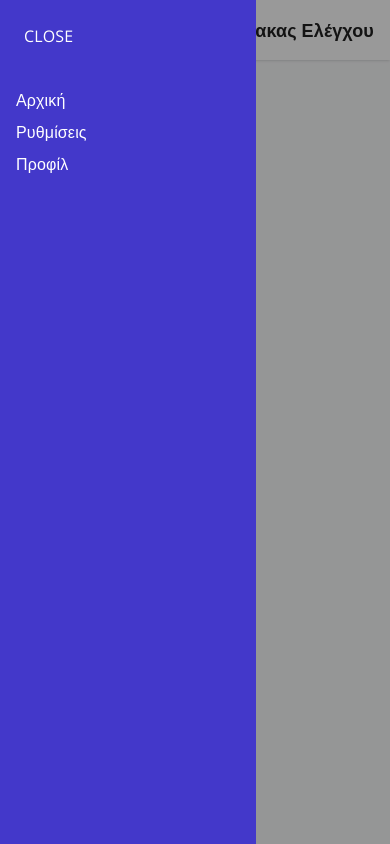
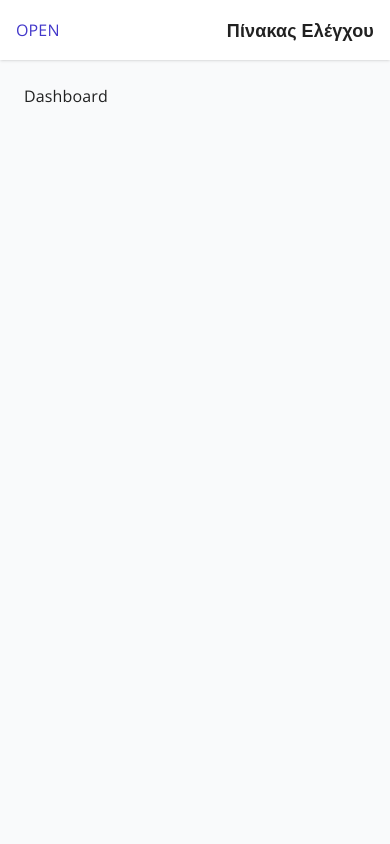
Before and after one commit to vforvaios/quickpage, a React (Vite) app in the folder client/: page /dashboard in a window 390 px wide. Built offline with nearby package versions, Linux system fonts and the light colour scheme.

Commit message:
Proper mobile menu

```diff
--- a/client/src/layouts/DashboardLayout.tsx
+++ b/client/src/layouts/DashboardLayout.tsx
@@ -1,8 +1,22 @@
-import { useState } from "react";
+import { useState, useEffect } from "react";
 import { Outlet, Link } from "react-router-dom";
 
 export default function DashboardLayout() {
-  const [sidebarOpen, setSidebarOpen] = useState(true); // ανοιχτό αρχικά σε desktop
+  const [sidebarOpen, setSidebarOpen] = useState(false);
+  const [isMobile, setIsMobile] = useState(false);
+
+  // 🔹 Ελέγχουμε το μέγεθος της οθόνης
+  useEffect(() => {
+    const handleResize = () => {
+      const mobile = window.innerWidth < 1024; // Tailwind breakpoint lg = 1024px
+      setIsMobile(mobile);
+      setSidebarOpen(!mobile); // αν είναι desktop → ανοιχτό, αν mobile → κλειστό
+    };
+
+    handleResize(); // έλεγχος στο mount
+    window.addEventListener("resize", handleResize);
+    return () => window.removeEventListener("resize", handleResize);
+  }, []);
 
   return (
     <div className="flex min-h-screen bg-gray-50">
@@ -11,22 +25,24 @@ export default function DashboardLayout() {
         className={`fixed inset-y-0 left-0 z-40 w-64 bg-indigo-700 text-white transform
           ${sidebarOpen ? "translate-x-0" : "-translate-x-full"}
           transition-transform duration-300 ease-in-out
-          lg:static lg:inset-auto
-          ${!sidebarOpen ? "lg:w-0" : "lg:w-64"}
+          lg:static lg:inset-auto lg:translate-x-0
         `}
       >
-        <div className="p-6 flex items-center justify-between">
+        <div className="p-6 flex items-center justify-between lg:justify-center">
+          <h2 className="text-xl font-bold">Dashboard</h2>
+
+          {/* Κουμπί κλεισίματος ΜΟΝΟ για mobile */}
+          {isMobile && (
             <button
-            className="text-white hover:text-gray-300 lg:hidden"
+              className="text-white hover:text-gray-300"
               onClick={() => setSidebarOpen(false)}
             >
               CLOSE
             </button>
+          )}
         </div>
 
-        <nav
-          className={`space-y-2 p-4 ${!sidebarOpen ? "hidden lg:block" : ""}`}
-        >
+        <nav className="space-y-2 p-4">
           <Link to="/dashboard" className="block hover:underline">
             Αρχική
           </Link>
@@ -40,23 +56,25 @@ export default function DashboardLayout() {
       </aside>
 
       {/* 🔹 Overlay για mobile */}
-      {sidebarOpen && (
+      {isMobile && sidebarOpen && (
         <div
-          className="fixed inset-0 bg-black bg-opacity-40 z-30 lg:hidden"
+          className="fixed inset-0 bg-black bg-opacity-40 z-30"
           onClick={() => setSidebarOpen(false)}
         />
       )}
 
       {/* 🔹 Κύριο περιεχόμενο */}
       <div className="flex-1 flex flex-col">
-        {/* Header με κουμπί toggle */}
         <header className="p-4 bg-white shadow flex items-center justify-between">
+          {/* Κουμπί ανοίγματος ΜΟΝΟ σε mobile */}
+          {isMobile && (
             <button
-            onClick={() => setSidebarOpen((prev) => !prev)}
+              onClick={() => setSidebarOpen(true)}
               className="text-indigo-700 hover:text-indigo-500 transition"
             >
-            {!sidebarOpen ? "OPEN" : "CLOSE"}
+              OPEN
             </button>
+          )}
           <h1 className="text-lg font-semibold">Πίνακας Ελέγχου</h1>
         </header>
 
```
Lines whose indentation alone changed are shown as unchanged.
